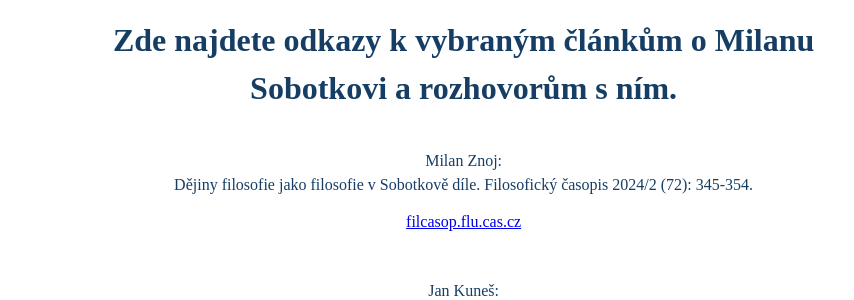
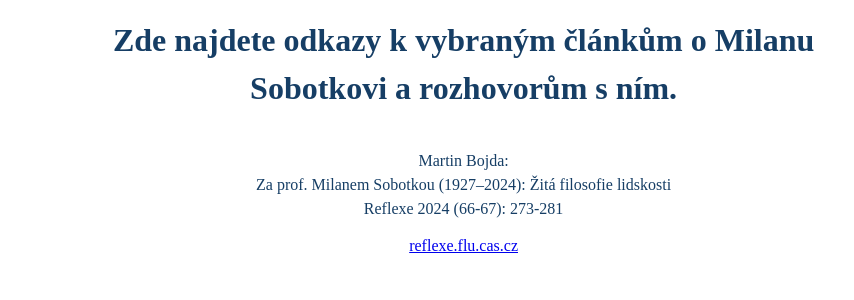
Before and after one commit to tomsob17/milansobotka, a plain HTML site: page odkazy.html in a window 1280 px wide. Shown: the top 300 px of the page, 426-1280 px from the left. Drawn offline with Linux system fonts and the light colour scheme; a web font is replaced by a local one.

Commit message:
martin bojda add

```diff
--- a/odkazy.html
+++ b/odkazy.html
@@ -27,6 +27,9 @@
         </div>
         <div class="content">
             <h1>Zde najdete odkazy k vybraným článkům o  Milanu Sobotkovi a rozhovorům s ním.</h1>
+
+            <p>Martin Bojda:<br>Za prof. Milanem Sobotkou (1927–2024): Žitá filosofie lidskosti<br>Reflexe 2024 (66-67): 273-281</p>
+            <a href="https://reflexe.flu.cas.cz/wp-content/uploads/2024/10/Refl_2024_66_67_0273.pdf" target="_blank">reflexe.flu.cas.cz</a>
 
             <p>Milan Znoj:<br>Dějiny filosofie jako filosofie v Sobotkově díle. Filosofický časopis 2024/2 (72): 345-354. </p>
             <a href="https://filcasop.flu.cas.cz/images/PDF_NA_WEB/FC_2024_02/345-354-fc2_24-znoj.pdf" target="_blank">filcasop.flu.cas.cz</a>
```
Also changed, not shown: 1 other file.
